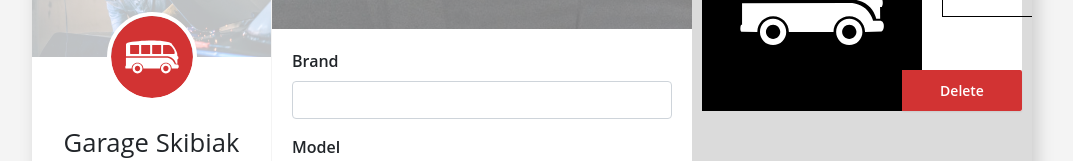
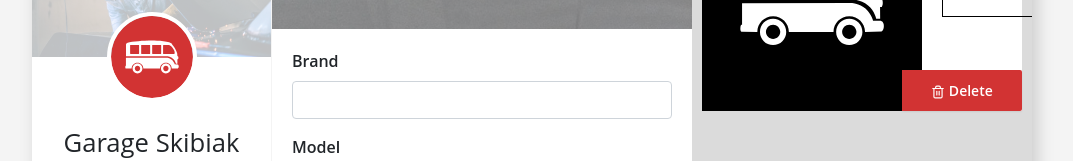
Before and after one commit to nskibiak/react-garage-redux, a React (Create React App) app: page /cars/new in a window 1280 px wide. Shown: the part 159-320 px from the top of the page, without its empty margins (108-1181 px from the left). Built offline with nearby package versions, Linux system fonts and the light colour scheme.

Commit message:
added trash can logo using react icons

```diff
--- a/package.json
+++ b/package.json
@@ -12,6 +12,7 @@
     "react": "^16.13.1",
     "react-bootstrap": "^1.0.1",
     "react-dom": "^16.13.1",
+    "react-icons": "^3.10.0",
     "react-redux": "^7.1.3",
     "react-router-dom": "^5.1.2",
     "react-scripts": "3.4.1",
--- a/src/components/show_page.jsx
+++ b/src/components/show_page.jsx
@@ -1,5 +1,6 @@
 import React, { Component } from 'react';
 import carLogo from '../assets/images/logo_square.svg';
+import { FiTrash2 } from 'react-icons/fi';
 
 class ShowPage extends Component {
 
@@ -11,7 +12,7 @@ class ShowPage extends Component {
           <div className="car-details">
             <div className="plate">
             </div>
-            <button className="delete">Delete</button>
+            <button className="delete"><FiTrash2 /> Delete</button>
           </div>
         </div>
       </div>
```
Also changed, not shown: 1 other file (tests, documents, lock files or other folders).
